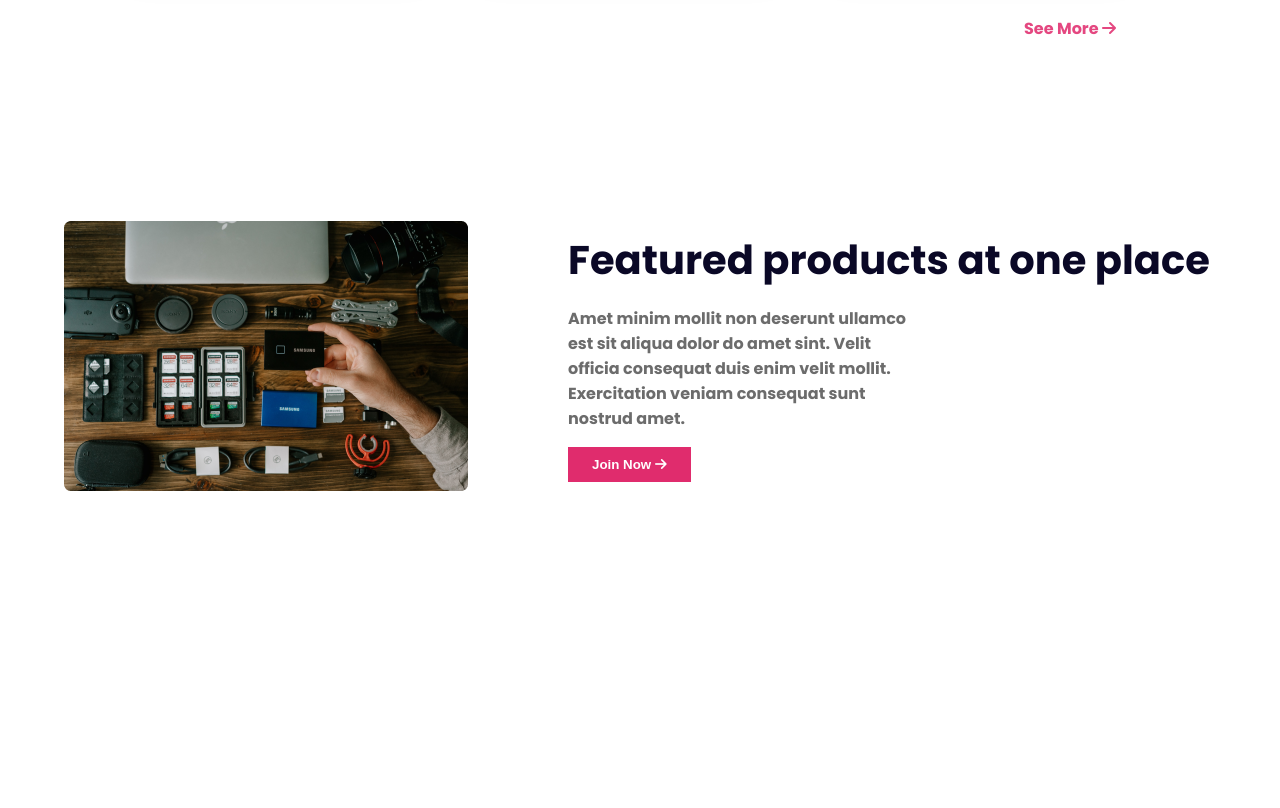
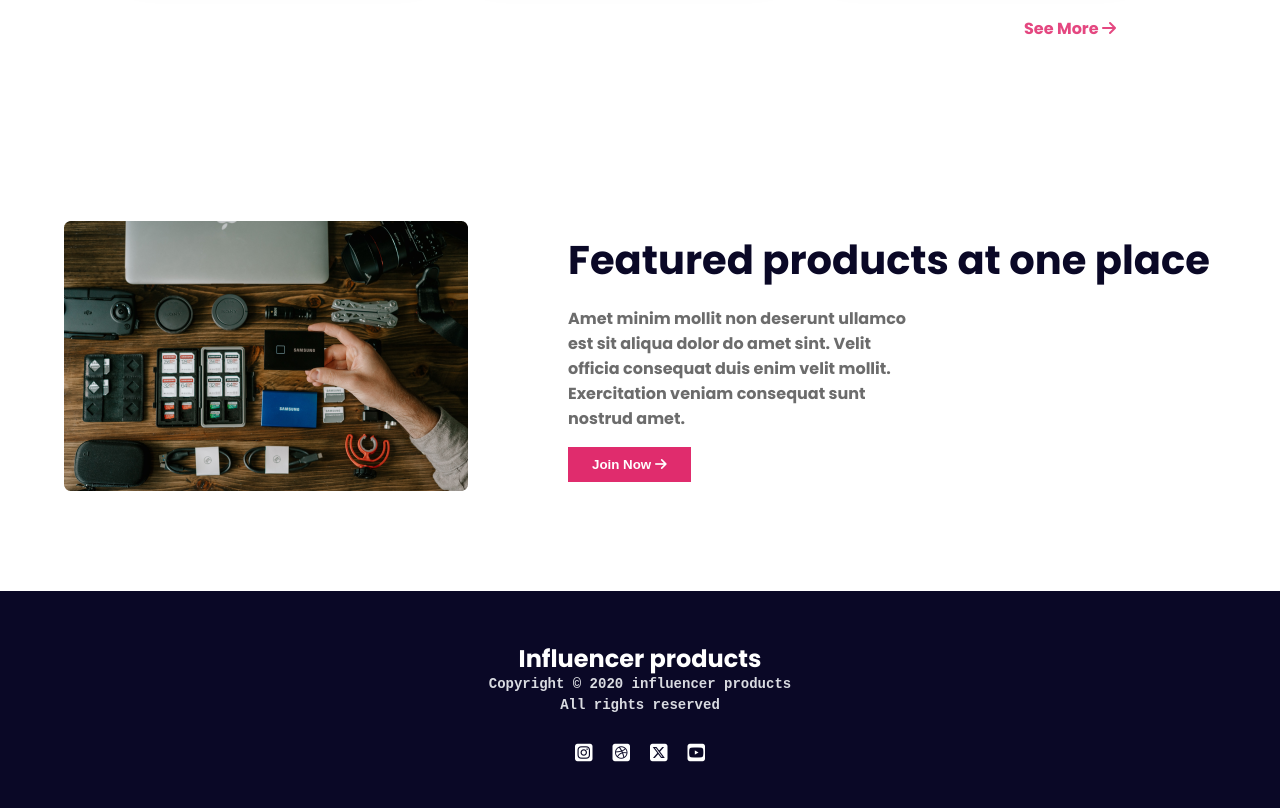
Before and after one commit to samibyte/ph-influencer-gear, a plain HTML site: page index.html in a window 1280 px wide. Shown: the part 2337-3145 px from the top of the page. Before the commit the page ends 2928 px from the top, so only its background shows below. Drawn offline with Linux system fonts and the light colour scheme.

Commit message:
add footer section

```diff
--- a/index.html
+++ b/index.html
@@ -241,6 +241,23 @@
     </section>
   </main>
   <footer class="footer">
+    <h3 class="footer-title">Influencer products</h3>
+    <p class="copyright-text">Copyright © 2020  influencer products</p>
+    <p class="copyright-text">All rights reserved</p>
+    <ul class="social-menu">
+      <li class="social-item"><a href="" class="social-link">
+        <i class="fa-brands fa-square-instagram"></i>
+      </a></li>
+      <li class="social-item"><a href="" class="social-link">
+        <i class="fa-brands fa-square-dribbble"></i>
+      </a></li>
+      <li class="social-item"><a href="" class="social-link">
+        <i class="fa-brands fa-square-x-twitter"></i>
+      </a></li>
+      <li class="social-item"><a href="" class="social-link">
+        <i class="fa-brands fa-square-youtube"></i>
+      </a></li>
+    </ul>
 
   </footer>
 </body>
--- a/styles/landing.css
+++ b/styles/landing.css
@@ -14,10 +14,13 @@
 
 /* shared styles */
 body {
+  font-family: "Poppins";
+  font-style: normal;
+}
+
+.header, main {
   max-width: 1440px;
   margin: 0 auto;
-  font-family: "Poppins";
-  font-style: normal;
 }
 
 .btn-primary {
@@ -212,6 +215,42 @@ body {
   border-radius: 0;
 }
 
+/* footer styles */
+.footer {
+  background-color: rgba(10, 8, 38, 1);
+  text-align: center;
+}
+
+.footer-title {
+  font-size: 1.5rem;
+  font-weight: 700;
+  color: white;
+  padding-top: 50px;
+}
+
+.copyright-text {
+  font-family: 'Courier New', Courier, monospace;
+  font-size: 14px;
+  font-weight: 700;
+  color: rgba(217, 219, 225, 1);
+  margin-bottom: 5px;
+}
+
+.social-menu {
+  display: flex;
+  justify-content: center;
+  gap: 20px;
+  padding: 20px 0 40px;
+}
+
+.social-item {
+  list-style: none;
+}
+.social-link {
+  font-size: 20px;
+  text-decoration: none;
+  color: white;
+}
 
 /* resonsive styles */
 @media screen and (max-width: 576px) {
```
